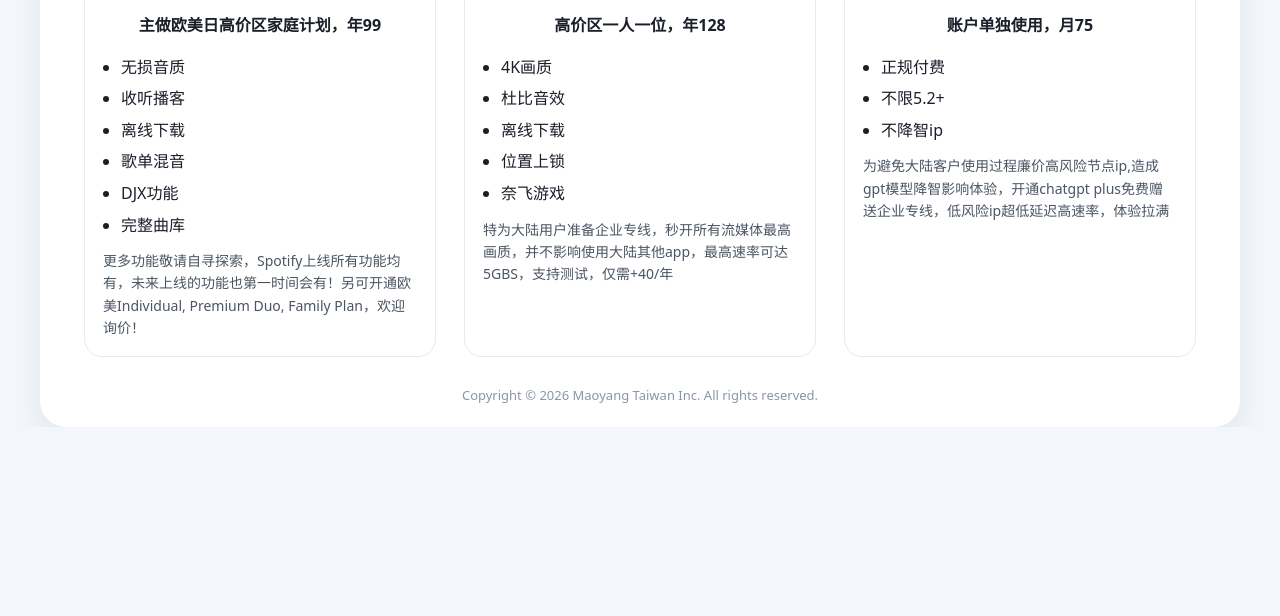
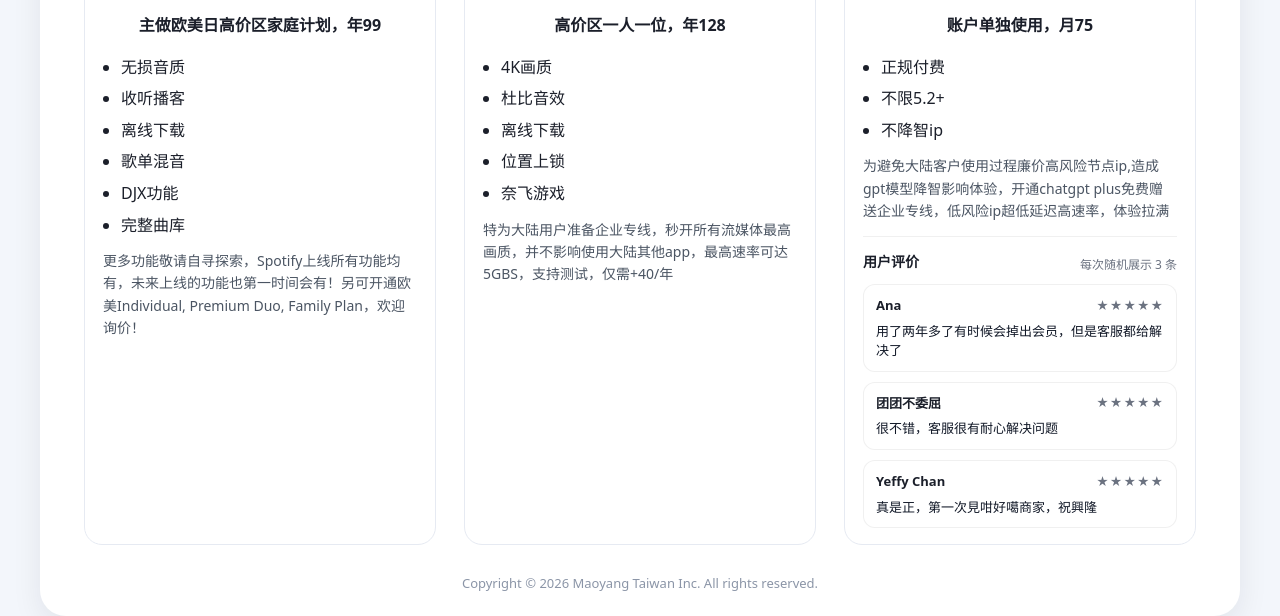
Before and after one commit to fangjunsheng555/maoyang-site, a plain HTML site: page services.html in a window 1280 px wide. Shown: the part 1121-1737 px from the top of the page. Before the commit the page ends 1548 px from the top, so only its background shows below. Drawn offline with Linux system fonts and the light colour scheme.

Commit message:
更新 services.html

```diff
--- a/services.html
+++ b/services.html
@@ -8,6 +8,20 @@
   <link rel="stylesheet" href="assets/style.css" />
   <style>
     .hero{ --hero: url('assets/img/hero.jpg'); }
+
+    /* ===== 只读评价样式（轻量，不影响你原有样式）===== */
+    .reviews{margin-top:14px;border-top:1px solid rgba(0,0,0,.06);padding-top:14px}
+    .reviews__head{display:flex;align-items:flex-end;justify-content:space-between;gap:12px;margin-bottom:10px}
+    .reviews__title{font-weight:700;font-size:14px}
+    .reviews__sub{font-size:12px;color:#6b7280}
+    .reviews__list{display:grid;gap:10px}
+
+    .rv-item{border:1px solid rgba(0,0,0,.06);border-radius:12px;padding:10px 12px;background:#fff}
+    .rv-top{display:flex;align-items:center;justify-content:space-between;gap:10px;margin-bottom:6px}
+    .rv-name{font-weight:700;font-size:13px;white-space:nowrap;overflow:hidden;text-overflow:ellipsis;max-width:50%}
+    .rv-meta{display:flex;align-items:center;gap:8px;font-size:12px;color:#6b7280;white-space:nowrap}
+    .rv-stars{letter-spacing:1px}
+    .rv-text{font-size:13px;line-height:1.5;color:#111827}
   </style>
 </head>
 <body>
@@ -34,7 +48,6 @@
           </div>
         </div>
       </section>
-
 
       <main>
         <section class="section">
@@ -101,13 +114,22 @@
                   <p style="margin:12px 0 0;color:#4b5563;font-size:14px;">
                     为避免大陆客户使用过程廉价高风险节点ip,造成gpt模型降智影响体验，开通chatgpt plus免费赠送企业专线，低风险ip超低延迟高速率，体验拉满
                   </p>
+
+                  <!-- ===== 用户评价（只展示，不支持访客新增；每次随机显示3条）===== -->
+                  <div class="reviews" id="reviews-chatgpt" aria-label="用户评价">
+                    <div class="reviews__head">
+                      <div class="reviews__title">用户评价</div>
+                      <div class="reviews__sub">每次随机展示 3 条</div>
+                    </div>
+                    <div class="reviews__list" id="rvList"></div>
+                  </div>
                 </div>
               </article>
+
             </div>
           </div>
         </section>
       </main>
-
 
       <div class="footer">
         Copyright © 2026 Maoyang Taiwan Inc. All rights reserved.
@@ -136,5 +158,62 @@
   </button>
 
   <script src="assets/script.js"></script>
+
+  <!-- ===== 评价只读渲染：随机显示3条 ===== -->
+  <script>
+  (() => {
+    const REVIEWS = [
+      { name: "Winton", rating: 5, text: "你们的会员确实稳 比别家便宜还更好" },
+      { name: "团团不委屈", rating: 5, text: "很不错，客服很有耐心解决问题" },
+      { name: "Vin", rating: 5, text: "速度太牛了，爽" },
+      { name: "Ana", rating: 5, text: "用了两年多了有时候会掉出会员，但是客服都给解决了" },
+      { name: "水水水", rating: 5, text: "奈飞搭配客服给的专线太爽了，真秒开4K" },
+      { name: "YUQI", rating: 5, text: "确实快，认准这家没错" },
+      { name: "Martin", rating: 5, text: "Perfect price with prefect service" },
+      { name: "劉生", rating: 5, text: "非常誠信的賣家，說到做到" },
+      { name: "Yeffy Chan", rating: 5, text: "真是正，第一次見咁好噶商家，祝興隆" }
+    ];
+
+    const SHOW_COUNT = 3;
+
+    const esc = (s) => String(s)
+      .replaceAll("&","&amp;").replaceAll("<","&lt;")
+      .replaceAll(">","&gt;").replaceAll('"',"&quot;")
+      .replaceAll("'","&#039;");
+
+    function shuffle(arr){
+      const a = arr.slice();
+      for (let i = a.length - 1; i > 0; i--) {
+        const j = Math.floor(Math.random() * (i + 1));
+        [a[i], a[j]] = [a[j], a[i]];
+      }
+      return a;
+    }
+
+    function render(){
+      const box = document.getElementById("rvList");
+      if (!box) return;
+
+      const picked = shuffle(REVIEWS).slice(0, Math.min(SHOW_COUNT, REVIEWS.length));
+
+      box.innerHTML = picked.map(r => {
+        const rating = Math.max(1, Math.min(5, Number(r.rating) || 5));
+        return `
+          <div class="rv-item">
+            <div class="rv-top">
+              <div class="rv-name">${esc(r.name || "匿名用户")}</div>
+              <div class="rv-meta">
+                <span class="rv-stars">${"★".repeat(rating)}${"☆".repeat(5 - rating)}</span>
+              </div>
+            </div>
+            <div class="rv-text">${esc(r.text || "")}</div>
+          </div>
+        `;
+      }).join("");
+    }
+
+    document.addEventListener("DOMContentLoaded", render);
+  })();
+  </script>
 </body>
 </html>
```
Lines whose indentation alone changed are shown as unchanged.
